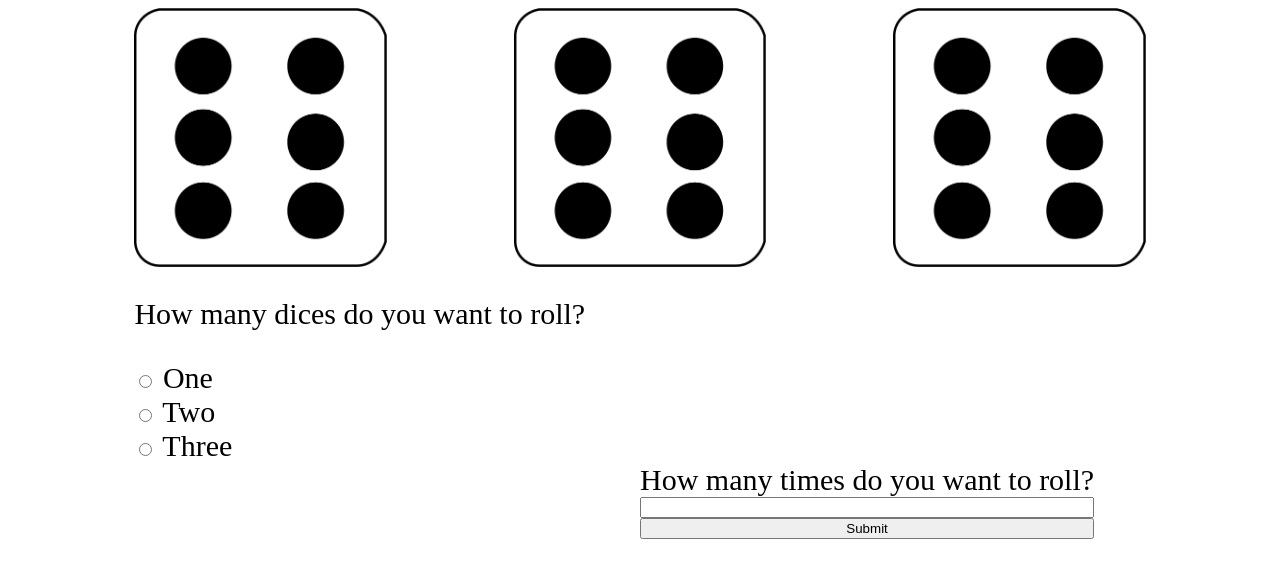
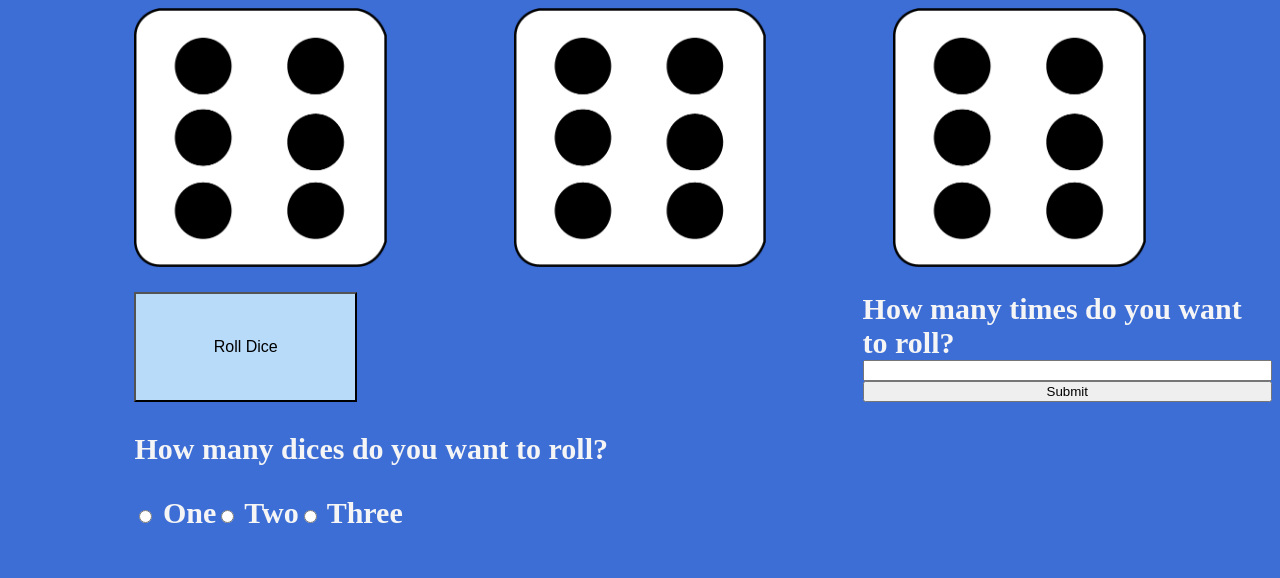
Before and after one commit to Henryz49/HenryFinalProject, a plain HTML site: page index.html in a window 1280 px wide. Drawn offline with Linux system fonts and the light colour scheme.

Commit message:
commit 3

```diff
--- a/index.html
+++ b/index.html
@@ -10,33 +10,36 @@
 </head>
 <body>
     <div id="dices">
+        <img id ="dice2" src="dice6.png">
         <img id ="dice1" src="dice6.png">
-        <img id ="dice2" src="dice6.png">
         <img id ="dice3" src="dice6.png">
     </div>
-    <p class="diceAmount">How many dices do you want to roll?</p>
-    <div id="forms">
-        <form class="diceAmount">
-            <div>
-                <input type="radio" id="d1" name="d1" value="d1">
-                <label for="d1">One</label><br>
-            </div>
-            <div>
-                <input type="radio" id="d2" name="d2" value="d2">
-                <label for="d2">Two</label><br>
-            </div>
-            <div>
-                <input type="radio" id="d3" name="d3" value="d3">
-                <label for="dice3">Three</label>
-            </div>
-        </form>
-
+        <div class="putInline">
+        <button onclick="rollDice()"> Roll Dice</button>
         <form id="rollHandler" onsubmit="return false">
             <input type="submit" onclick="handleSubmit()">
             <input type="text" id="userinput">
             <label for="rollAmount">How many times do you want to roll?</label>
         </form>
-    </div>
+        </div>
+
+        <p class="diceAmount" id="1p">How many dices do you want to roll?</p>
+        <form class="diceAmount">
+            <div>
+                <input type="radio" id="d1" name="radio" value="d1" onclick="updateRadio(1)">
+                <label for="d1">One</label><br>
+            </div>
+            <div>
+                <input type="radio" id="d2" name="radio" value="d2" onclick="updateRadio(2)">
+                <label for="d2">Two</label><br>
+            </div>
+            <div>
+                <input type="radio" id="d3" name="radio" value="d3" onclick="updateRadio(3)">
+                <label for="dice3">Three</label>
+            </div>
+        </form>
+
+
 
 </body>
 </html>
--- a/script.js
+++ b/script.js
@@ -1,5 +1,23 @@
-let timesRolled;
+let timesRoll;
+let numOfDice;
 function handleSubmit(){
     let input = document.getElementById("userinput").value;
     console.log(input);
 }
+function updateRadio(num){
+    numOfDice = num;
+    document.getElementById('dice2').style.opacity = 1;
+    document.getElementById('dice1').style.opacity = 1;
+    document.getElementById('dice3').style.opacity = 1;
+
+    if(numOfDice == 1){
+        document.getElementById('dice3').style.opacity = 0;
+        document.getElementById('dice2').style.opacity = 0;
+    } else if(numOfDice == 2){
+        document.getElementById('dice3').style.opacity = 0;
+    }
+}
+
+function rollDice(){
+
+}
--- a/style.css
+++ b/style.css
@@ -1,28 +1,50 @@
 body{
     font-size: 30px;
+    background-color: rgb(61, 110, 214);
+    font-weight: bolder;
+    color: whitesmoke;
 }
 #dices{
     display: flex;
 
 }
 
-#forms{
+.form{
     display: flex;
-    flex-wrap: wrap;
 }
-
 .diceAmount{
     display: flex;
-    flex-direction: column;
+    flex-direction: row;
     margin-left: 10%;
 }
 #rollHandler{
-    margin-left: 50%;
+    margin-left: 40%;
+    margin-top: 2%;
     display: flex;
     flex-direction: column-reverse;
 }
 img{
+    border: 30px;
+    border-color: darkgray;
     height: 20%;
     width: 20%;
     margin-left: 10%;
 }
+button{
+    border: 2x solid rgb(184, 219, 249);
+    background-color: rgb(184, 219, 249);
+    color: black;
+    padding: 10px 20px;
+    font-size: 16px;
+    cursor: pointer;
+    width: 20%;
+    margin-left: 10%;
+    margin-top: 2%;
+}
+button:hover{
+    background-color: rgb(48, 47, 47);
+    color: rgb(184, 219, 249);
+}
+.putInline{
+    display: flex;
+}
```
